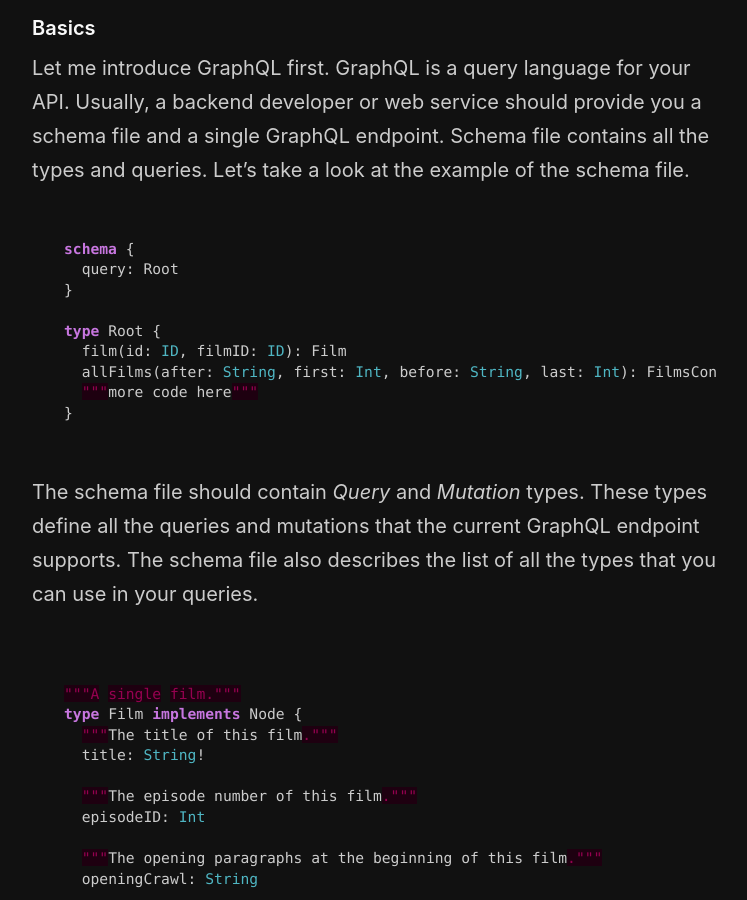
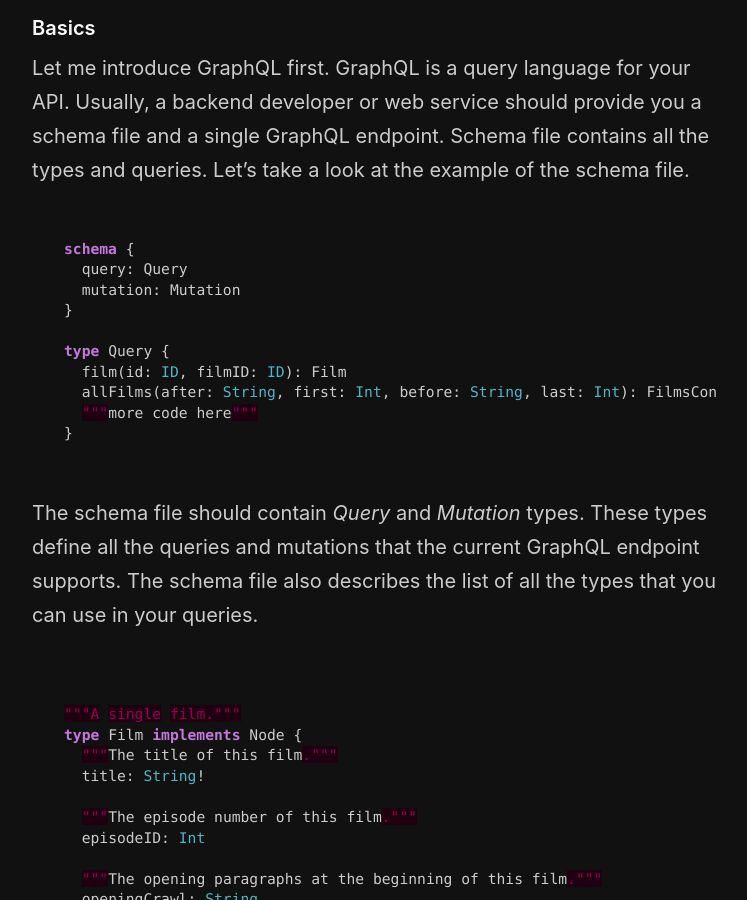
Before and after one commit to mecid/mecid.github.io, a Jekyll site: the page built from _posts/2021-02-24-graphql-in-swift.md, in a window 1280 px wide and 900 px high, scrolled down 450 px. Shown: the whole window, without its empty margins (258-1005 px from the left). Built offline with Jekyll 4.4.1, drawn with Linux system fonts in a browser that asks for light colours.

Commit message:
GraphQL examples improved

````diff
--- a/_posts/2021-02-24-graphql-in-swift.md
+++ b/_posts/2021-02-24-graphql-in-swift.md
@@ -12,10 +12,11 @@
 
 ```graphql
 schema {
-  query: Root
+  query: Query
+  mutation: Mutation
 }
 
-type Root {
+type Query {
   film(id: ID, filmID: ID): Film
   allFilms(after: String, first: Int, before: String, last: Int): FilmsConnection
   """more code here"""
````
